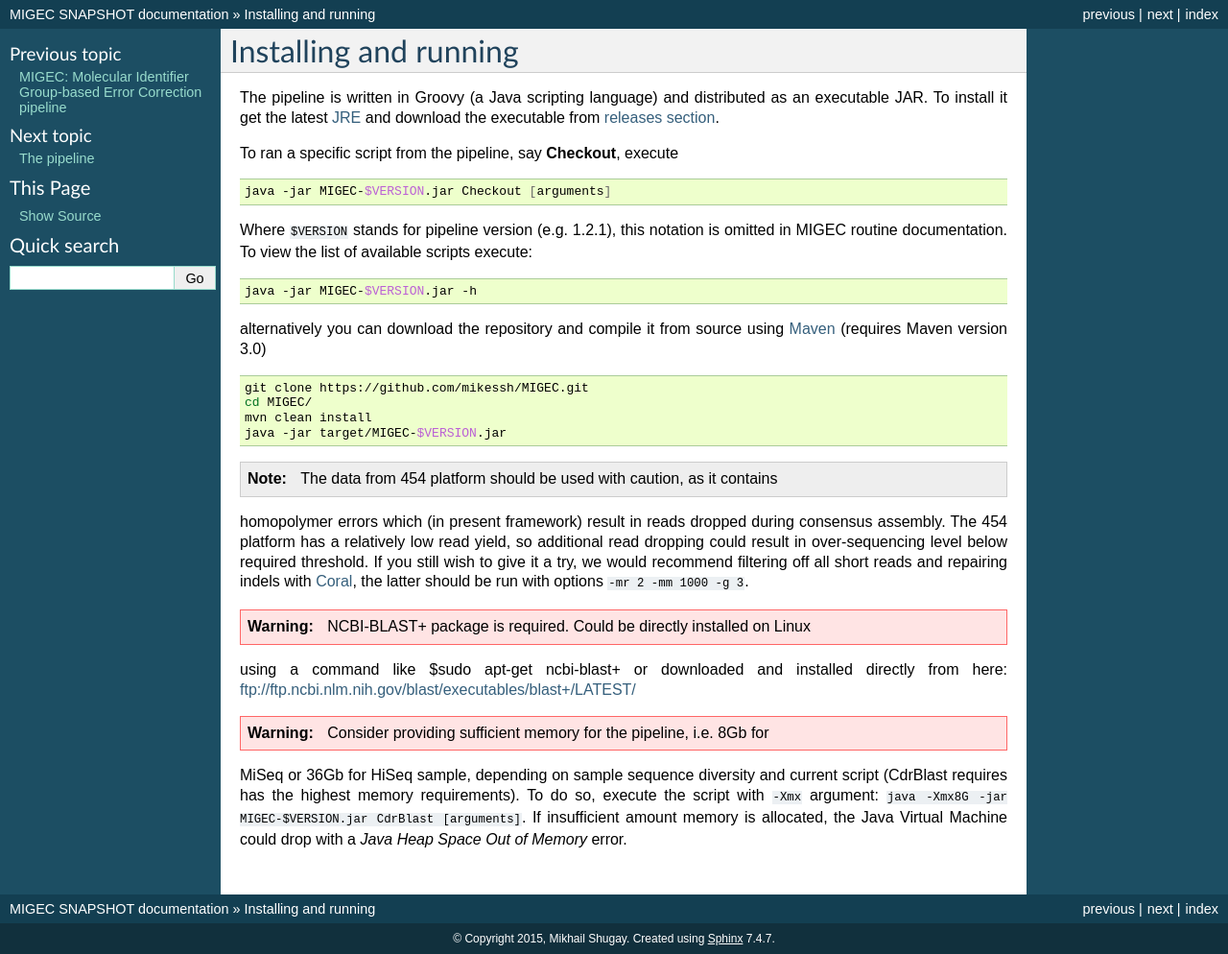
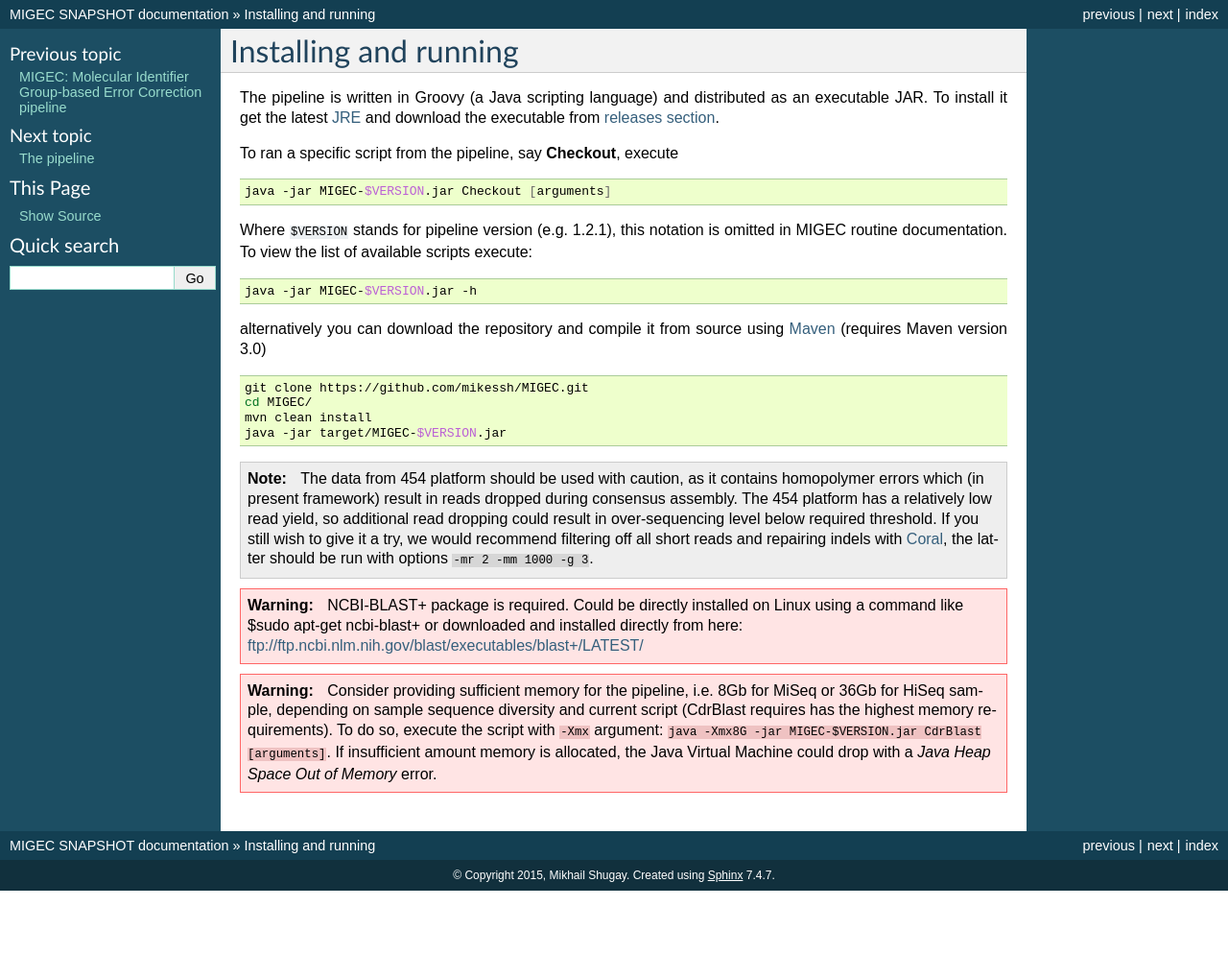
Before and after one commit to mikessh/migec, a Sphinx documentation site: the page built from doc/install.rst, in a window 1280 px wide. Shown: the whole page at 96% size. Built offline with Sphinx 7.4.7, drawn with Linux system fonts in a browser that asks for light colours; after the commit the page ends 928 px from its top, so only the background shows below that.

```diff
--- a/doc/install.rst
+++ b/doc/install.rst
@@ -31,23 +31,30 @@ using `Maven <http://maven.apache.org/>`__ (requires Maven version 3.0)
     mvn clean install
     java -jar target/MIGEC-$VERSION.jar
 
-.. note:: The data from 454 platform should be used with caution, as it contains
-homopolymer errors which (in present framework) result in reads dropped
-during consensus assembly. The 454 platform has a relatively low read
-yield, so additional read dropping could result in over-sequencing level
-below required threshold. If you still wish to give it a try, we would
-recommend filtering off all short reads and repairing indels with
-`Coral <http://www.cs.helsinki.fi/u/lmsalmel/coral/>`__, the latter
-should be run with options ``-mr 2 -mm 1000 -g 3``.
+.. note::
 
-.. warning:: NCBI-BLAST+ package is required. Could be directly installed on Linux
-using a command like $sudo apt-get ncbi-blast+ or downloaded and
-installed directly from here: ftp://ftp.ncbi.nlm.nih.gov/blast/executables/blast+/LATEST/
+    The data from 454 platform should be used with caution, as it contains
+    homopolymer errors which (in present framework) result in reads dropped
+    during consensus assembly. The 454 platform has a relatively low read
+    yield, so additional read dropping could result in over-sequencing level
+    below required threshold. If you still wish to give it a try, we would
+    recommend filtering off all short reads and repairing indels with
+    `Coral <http://www.cs.helsinki.fi/u/lmsalmel/coral/>`__, the latter
+    should be run with options ``-mr 2 -mm 1000 -g 3``.
 
-.. warning:: Consider providing sufficient memory for the pipeline, i.e. 8Gb for
-MiSeq or 36Gb for HiSeq sample, depending on sample sequence diversity
-and current script (CdrBlast requires has the highest memory
-requirements). To do so, execute the script with ``-Xmx`` argument:
-``java -Xmx8G -jar MIGEC-$VERSION.jar CdrBlast [arguments]``.
-If insufficient amount memory is allocated, the Java Virtual Machine
-could drop with a *Java Heap Space Out of Memory* error.
+.. warning::
+
+    NCBI-BLAST+ package is required. Could be directly installed on Linux
+    using a command like $sudo apt-get ncbi-blast+ or downloaded and
+    installed directly from here:
+    ftp://ftp.ncbi.nlm.nih.gov/blast/executables/blast+/LATEST/
+
+.. warning::
+
+    Consider providing sufficient memory for the pipeline, i.e. 8Gb for
+    MiSeq or 36Gb for HiSeq sample, depending on sample sequence diversity
+    and current script (CdrBlast requires has the highest memory
+    requirements). To do so, execute the script with ``-Xmx`` argument:
+    ``java -Xmx8G -jar MIGEC-$VERSION.jar CdrBlast [arguments]``.
+    If insufficient amount memory is allocated, the Java Virtual Machine
+    could drop with a *Java Heap Space Out of Memory* error.
```
Also changed, not shown: doc/pipeline.rst (+13 -13 lines).
